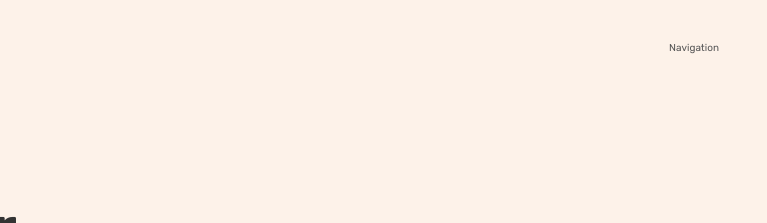
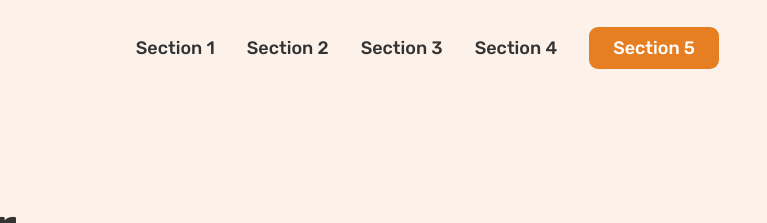
Before and after one commit to Rufaro1964/Omnifood-demo, a plain HTML site: page index.html in a window 1280 px wide. Shown: the top 223 px of the page, 513-1280 px from the left. Drawn offline with Linux system fonts and the light colour scheme.

Commit message:
add design to the nav and add documentation to the css

```diff
--- a/css/style.css
+++ b/css/style.css
@@ -6,14 +6,21 @@ FONT SIZE SYSTEM (px)
 
 -Font weights:
 Default: 400
+medium: 500
+semi-bold: 600
+Bold: 700
 
 -Line heights:
+Default :1
 
+Small:
+1.05
+Paragraph default:
+1.6
 
 ---02 COLORS
 
 Primary:#e67e22
-
 
 -Tints:
 #fdf2e9
@@ -28,6 +35,7 @@ Primary:#e67e22
 ----05 SHADOWS
 
 ------06 BORDER-RADIUS
+Default :9px
 
 ------07 WHITESPACE
 
@@ -73,7 +81,7 @@ body {
   font-size: 2rem;
   font-weight: 600;
   padding: 1.6rem 3.2rem;
-  border-radius: 0.9rem;
+  border-radius: 9px;
   /* Put the transition on the original "state" */
   transition: background-color 0.3s;
 }
@@ -120,6 +128,43 @@ body {
 .logo {
   height: 2.2rem;
 }
+
+/****************************************/
+/* Navigation */
+/****************************************/
+.main-nav-list {
+  list-style: none;
+  display: flex;
+  align-items: center;
+  gap: 3.2rem;
+}
+.main-nav-link:link,
+.main-nav-link:visited {
+  display: inline-block;
+  text-decoration: none;
+  color: #333;
+  font-weight: 500;
+  font-size: 1.8rem;
+  transition: all 0.3s;
+}
+
+.main-nav-link:hover,
+.main-nav-link:active {
+  color: #cf711f;
+}
+
+.main-nav-link.nav-cta:link,
+.main-nav-link.nav-cta:visited {
+  padding: 1.2rem 2.4rem;
+  border-radius: 9px;
+  color: #fff;
+  background-color: #e67e22;
+}
+.main-nav-link.nav-cta:hover,
+.main-nav-link.nav-cta:active {
+  background-color: #cf711f;
+}
+
 /****************************************/
 /* Hero Section */
 /****************************************/
--- a/index.html
+++ b/index.html
@@ -18,7 +18,15 @@
   <body>
     <header class="header">
       <img class="logo" alt="Omnifood" src="img/omnifood-logo.png" />
-      <nav class="main-nav">Navigation</nav>
+      <nav class="main-nav">
+        <ul class="main-nav-list">
+          <li><a class="main-nav-link" href="#">Section 1</a></li>
+          <li><a class="main-nav-link" href="#">Section 2</a></li>
+          <li><a class="main-nav-link" href="#">Section 3</a></li>
+          <li><a class="main-nav-link" href="#">Section 4</a></li>
+          <li><a class="main-nav-link nav-cta" href="#">Section 5</a></li>
+        </ul>
+      </nav>
     </header>
     <main>
       <section class="section-hero">
```
